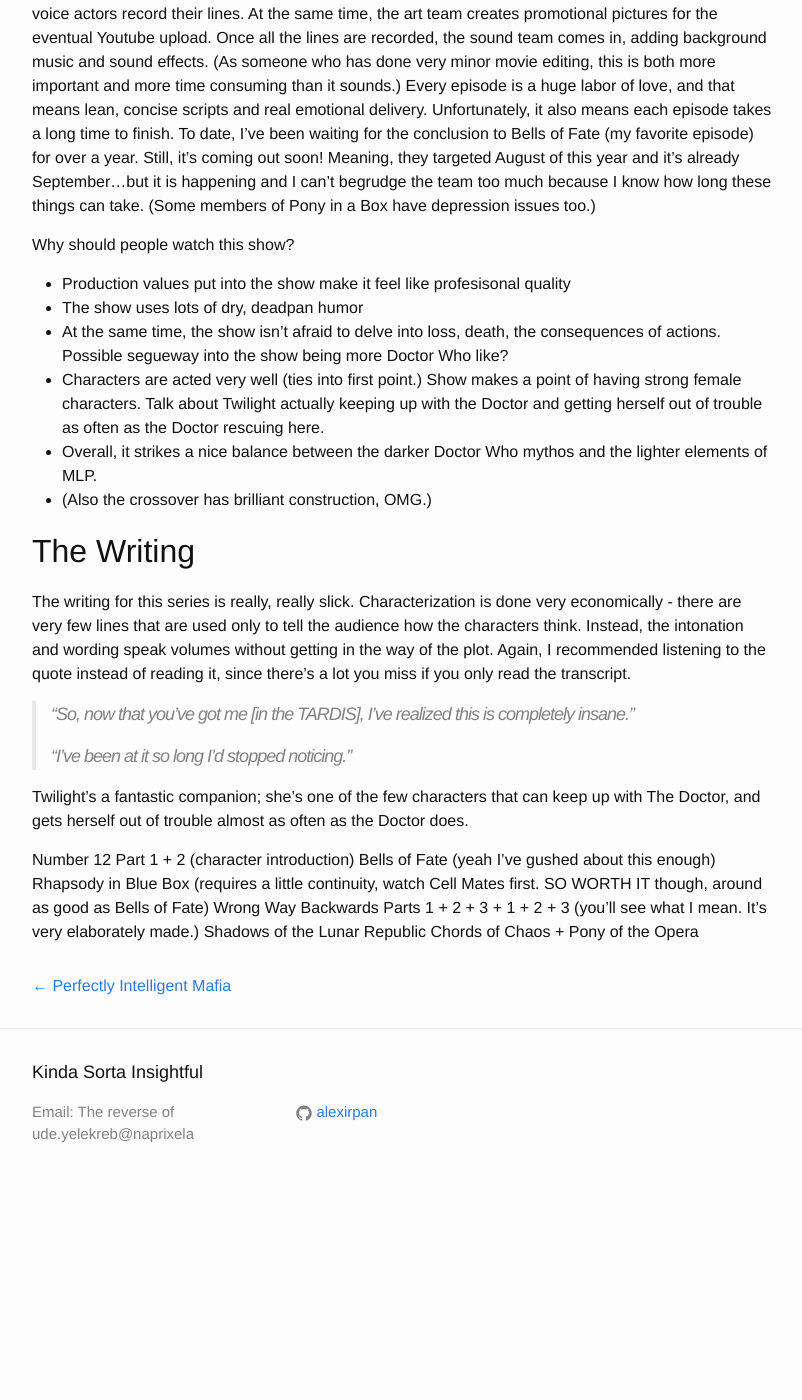
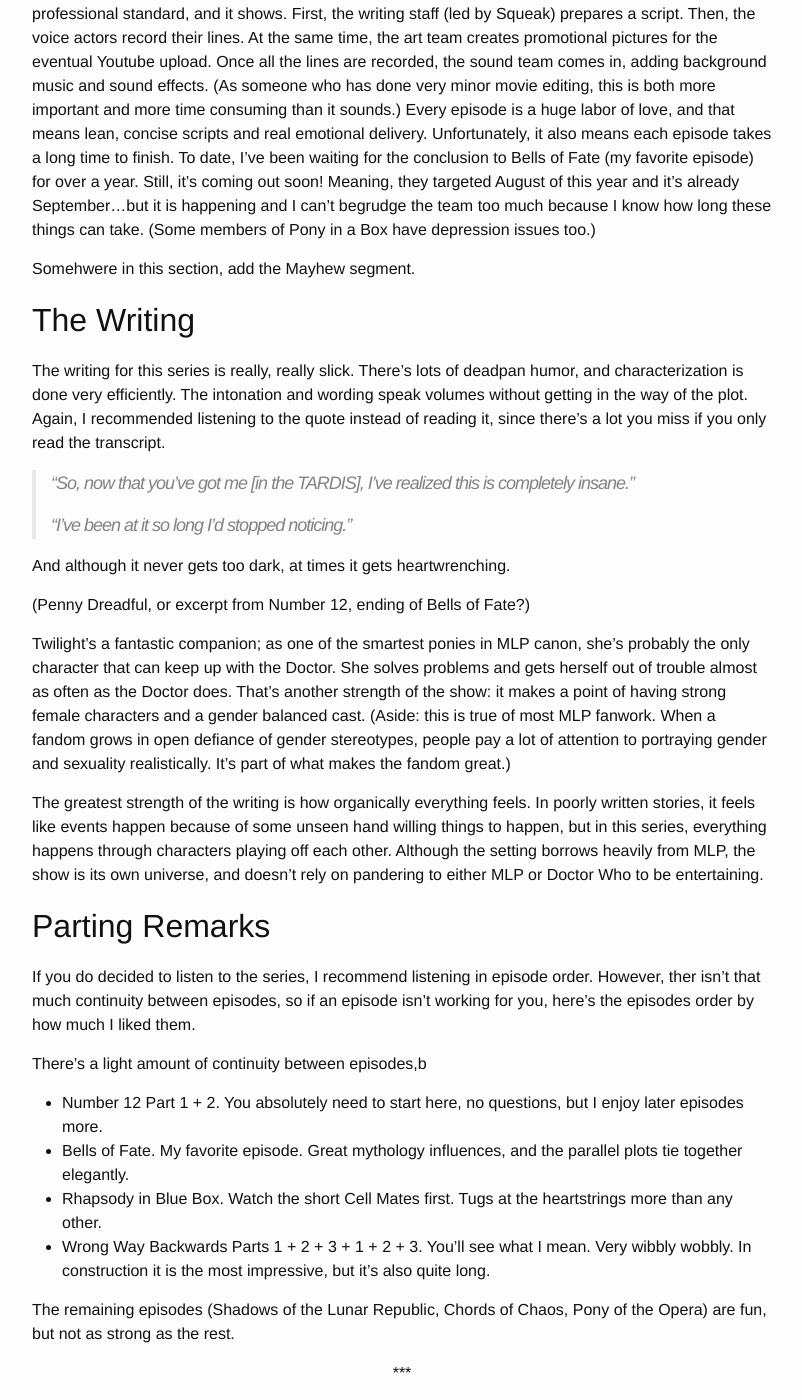
Before and after one commit to alexirpan/alexirpan.github.io, a Jekyll site: the page built from _posts/2015-08-30-todo.markdown, in a window 1280 px wide and 1400 px high, scrolled down 2471 px. Shown: the whole window, without its empty margins (238-1040 px from the left). Built offline with Jekyll 4.4.1, drawn with Linux system fonts in a browser that asks for light colours; before the commit the page ends 3677 px from its top, so only the background shows below that; some of the changed text lies outside the part shown.

Commit message:
Almost done with full draft

```diff
--- a/_posts/2015-08-30-todo.markdown
+++ b/_posts/2015-08-30-todo.markdown
@@ -106,13 +106,14 @@
 
 Why Should You Watch This Show?
 --------------------------------
-It's funny when it feels like it but isn't afraid to be sad.
+It's funny when it wants to be, but isn't afraid to be sad.
 The characters are not only well written but well acted. It mixes the two canons
 well: the overarching themes of death and loss from Doctor Who are tempered
-by themes of optimisim and conviction from MLP. Yet despite taking elements
+by themes of optimism and inherent goodness from MLP. Yet despite taking elements
 from both, Doctor Whooves Adventures is approachable to people outside
 either fandom, and you don't need to know either MLP or Doctor Who to
-enjoy this series.
+enjoy this series. This audio play isn't good because it uses MLP or Doctor Who;
+it's good because it's good in its own right.
 
 Below, I'm going to repeat the above, but in many, many more words. Let's get to it!
 
@@ -140,25 +141,15 @@
 (Some members of Pony in a Box have depression issues too.)
 
 
+Somehwere in this section, add the Mayhew segment.
 
-Why should people watch this show?
-- Production values put into the show make it feel like profesisonal quality
-- The show uses lots of dry, deadpan humor
-- At the same time, the show isn't afraid to delve into loss, death, the consequences
-of actions. Possible segueway into the show being more Doctor Who like?
-- Characters are acted very well (ties into first point.) Show makes a point of
-having strong female characters. Talk about Twilight actually keeping up with
-the Doctor and getting herself out of trouble as often as the Doctor rescuing here.
-- Overall, it strikes a nice balance between the darker Doctor Who mythos and
-the lighter elements of MLP.
-- (Also the crossover has brilliant construction, OMG.)
 
 The Writing
 ----------------------------------
 
-The writing for this series is really, really slick. Characterization is done
-very economically - there are very few lines that are used only to tell the audience
-how the characters think. Instead, the intonation and wording speak volumes without
+The writing for this series is really, really slick. There's lots of deadpan humor,
+and characterization is done very efficiently.
+The intonation and wording speak volumes without
 getting in the way of the plot. Again, I recommended listening to the quote instead of
 reading it, since there's a lot you miss if you only read the transcript.
 
@@ -166,15 +157,52 @@
 >
 > "I've been at it so long I'd stopped noticing."
 
-Twilight's a fantastic companion; she's one of the few characters that can keep
-up with The Doctor, and gets herself out of trouble almost as often as the Doctor
-does.
+And although it never gets too dark, at times it gets heartwrenching.
+
+(Penny Dreadful, or excerpt from Number 12, ending of Bells of Fate?)
+
+Twilight's a fantastic companion; as one of the smartest ponies in MLP canon,
+she's probably the only character that can keep up with the Doctor. She
+solves problems and gets herself out of trouble almost as often as the Doctor does.
+That's another strength of the show: it makes a point of having strong female
+characters and a gender balanced cast. (Aside: this is true of most MLP fanwork. When a
+fandom grows in open defiance of gender stereotypes, people pay a lot of attention
+to portraying gender and sexuality realistically. It's part of what makes the fandom great.)
+
+The greatest strength of the writing is how organically everything feels. In
+poorly written stories, it feels like events happen because of some unseen hand
+willing things to happen, but in this series, everything happens through characters
+playing off each other. Although the setting borrows heavily from MLP, the show is
+its own universe, and doesn't rely on pandering to either MLP or Doctor Who to
+be entertaining.
 
 
+Parting Remarks
+-----------------------------
 
-Number 12 Part 1 + 2 (character introduction)
-Bells of Fate (yeah I've gushed about this enough)
-Rhapsody in Blue Box (requires a little continuity, watch Cell Mates first. SO WORTH IT though, around as good as Bells of Fate)
-Wrong Way Backwards Parts 1 + 2 + 3 + 1 + 2 + 3 (you'll see what I mean. It's very elaborately made.)
-Shadows of the Lunar Republic
-Chords of Chaos + Pony of the Opera
+If you do decided to listen to the series, I recommend listening in episode order.
+However, ther isn't that much continuity between episodes, so if an episode isn't
+working for you, here's the episodes order by how much I liked them.
+
+There's a light amount of continuity between episodes,b
+
+- Number 12 Part 1 + 2. You absolutely need to start here, no questions, but I
+enjoy later episodes more.
+- Bells of Fate. My favorite episode. Great mythology influences, and the parallel
+plots tie together elegantly.
+- Rhapsody in Blue Box. Watch the short Cell Mates first. Tugs at the heartstrings more
+than any other.
+- Wrong Way Backwards Parts 1 + 2 + 3 + 1 + 2 + 3. You'll see what I mean. Very
+wibbly wobbly. In construction it is the most impressive, but it's also quite long.
+
+The remaining episodes (Shadows of the Lunar Republic, Chords of Chaos,
+Pony of the Opera) are fun, but not as strong as the rest.
+
+
+\*\*\*
+{: .centered }
+
+Maybe my love for this series will fade. (But it's hard to see that happening.)
+
+Maybe Doctor Whooves Adventures will die a slow death, as the creators lose interest.
+(But I hope that never comes to pass.)
```
